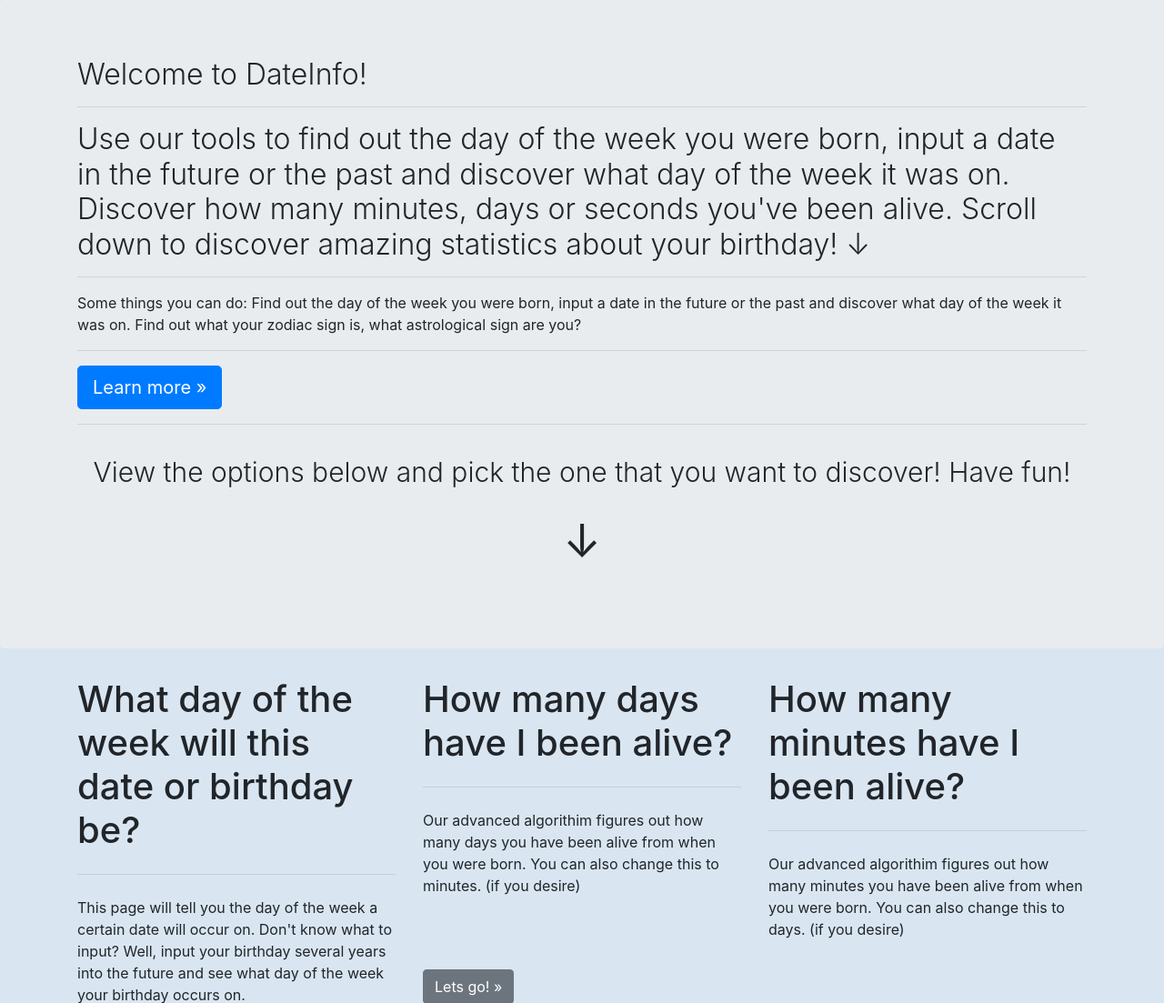
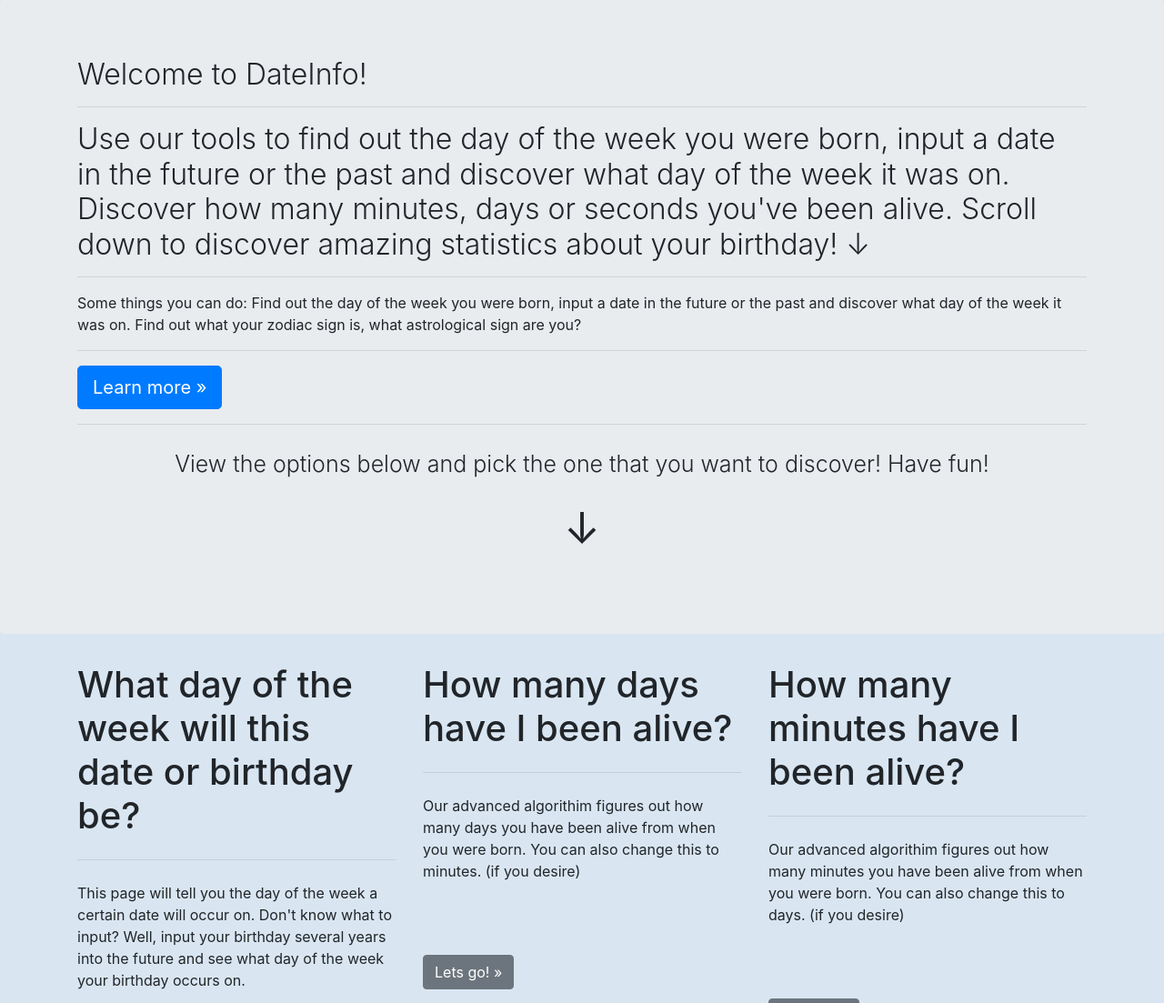
Before and after one commit to PaulMcPython18/dateinfo, a Flask app: page / in a window 1280 px wide. Shown: the part 57-1160 px from the top of the page at 91% size. Run offline with Flask 2, Linux system fonts and the light colour scheme; some libraries are stand-ins or nearby versions.

Commit message:
Update index.html

```diff
--- a/templates/index.html
+++ b/templates/index.html
@@ -28,9 +28,9 @@
 <hr>
             <p><a class="btn btn-primary btn-lg" href="/date-time-birthday-calculator" role="button">Learn more &raquo;</a></p>
             <hr>
-            <center><p class="lead" style="font-size: 30px; margin-top: 1em;"> View the options below and pick the one that you want to discover! Have fun!</p></center>
+            <center><p class="lead" style="font-size: 25px; margin-top: 1em;"> View the options below and pick the one that you want to discover! Have fun!</p></center>
 
-            <center><p style="font-size: 50px;">&darr;</p></center>
+            <center><p style="font-size: 48px;">&darr;</p></center>
         </div>
       </div>
 
```
